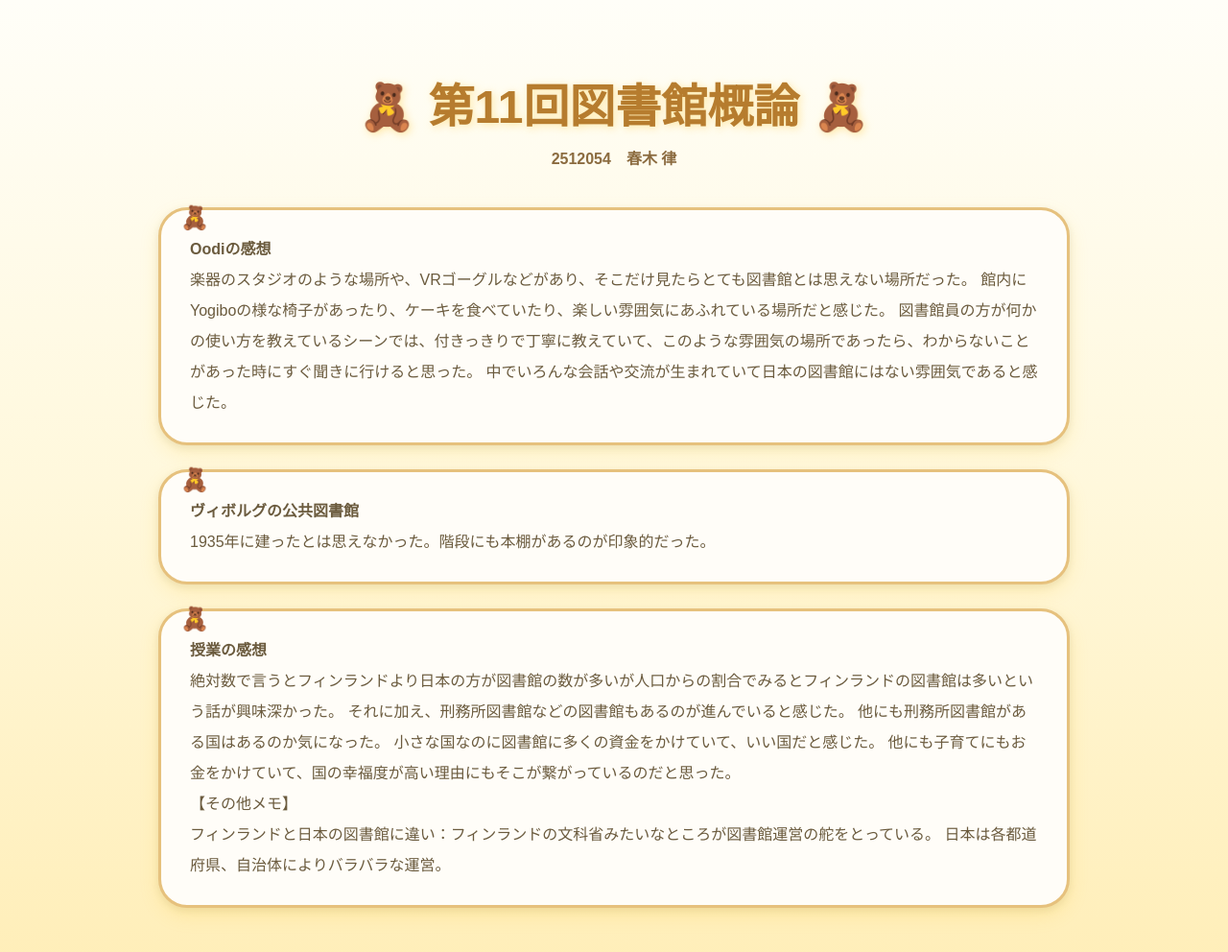
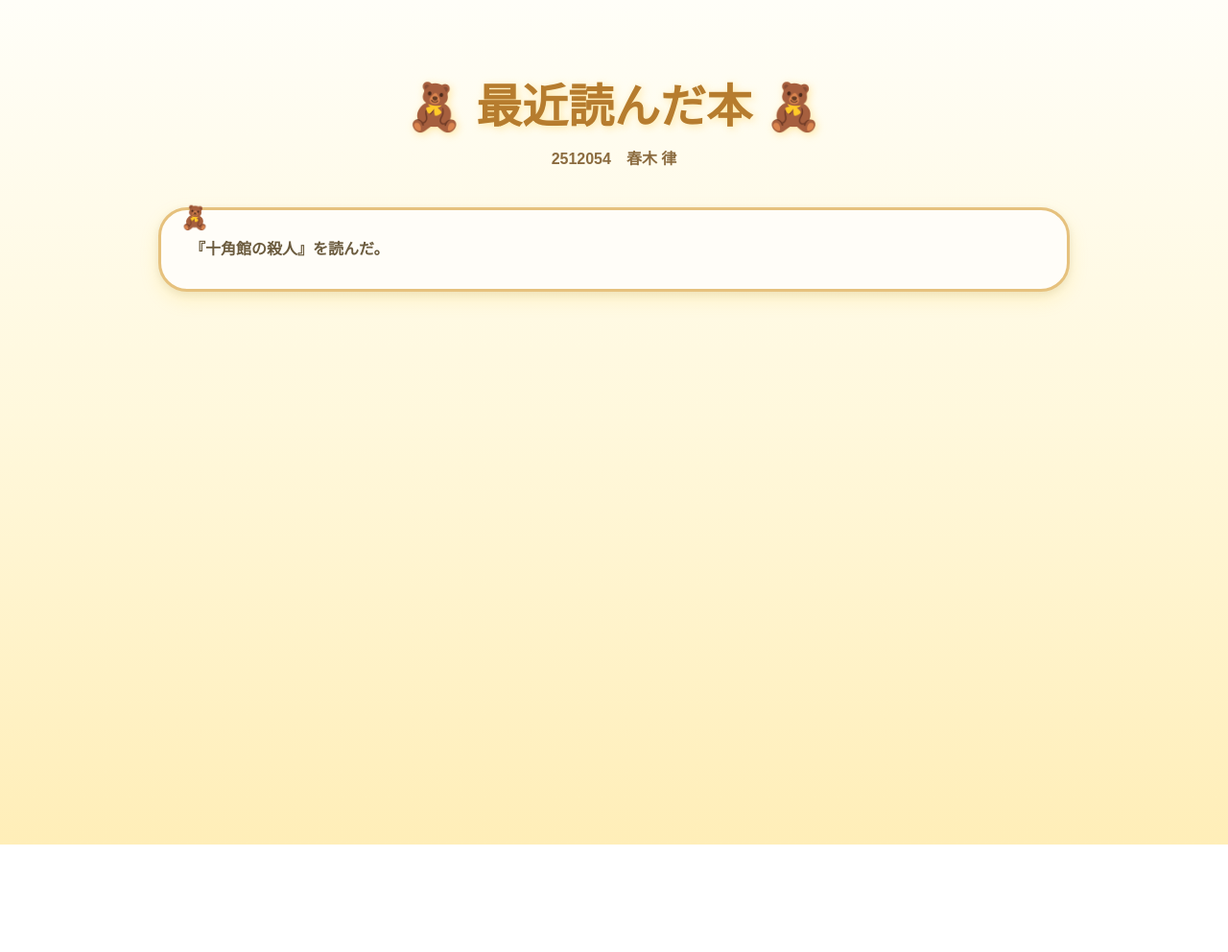
Before and after one commit to ritsuritsutsu/tosho.github.io, a plain HTML site: page tosho.html in a window 1280 px wide. Shown: the whole page at 96% size. After the commit the page ends 880 px from the top, so only its background shows below. Drawn offline with Linux system fonts and the light colour scheme.

Commit message:
Update tosho.html

```diff
--- a/tosho.html
+++ b/tosho.html
@@ -80,49 +80,16 @@ h4{
 
 <div class="container">
 
-<h1>🧸 第11回図書館概論 🧸</h1>
+<h1>🧸 最近読んだ本 🧸</h1>
 <h4>2512054　春木 律</h4>
 
 <div class="note">
-<p>
 <p><strong>
-Oodiの感想
+『十角館の殺人』を読んだ。
 </p></strong>
-楽器のスタジオのような場所や、VRゴーグルなどがあり、そこだけ見たらとても図書館とは思えない場所だった。
-館内にYogiboの様な椅子があったり、ケーキを食べていたり、楽しい雰囲気にあふれている場所だと感じた。
-図書館員の方が何かの使い方を教えているシーンでは、付きっきりで丁寧に教えていて、このような雰囲気の場所であったら、わからないことがあった時にすぐ聞きに行けると思った。
-中でいろんな会話や交流が生まれていて日本の図書館にはない雰囲気であると感じた。
-</p>
+
 </div>
 
-<div class="note">
-<p>
-<p><strong>
-ヴィボルグの公共図書館
-</p></strong>
-1935年に建ったとは思えなかった。階段にも本棚があるのが印象的だった。
-</p>
-</div>
-
-<div class="note">
-<p><strong>
-授業の感想
-</p></strong>
-<p>
-絶対数で言うとフィンランドより日本の方が図書館の数が多いが人口からの割合でみるとフィンランドの図書館は多いという話が興味深かった。
-それに加え、刑務所図書館などの図書館もあるのが進んでいると感じた。
-他にも刑務所図書館がある国はあるのか気になった。
-小さな国なのに図書館に多くの資金をかけていて、いい国だと感じた。
-他にも子育てにもお金をかけていて、国の幸福度が高い理由にもそこが繋がっているのだと思った。
-<p>
-<p>
-【その他メモ】
-</p>
-フィンランドと日本の図書館に違い：フィンランドの文科省みたいなところが図書館運営の舵をとっている。
-日本は各都道府県、自治体によりバラバラな運営。
-</p>
-</p>
-</div>
 
 </div>
 
```
